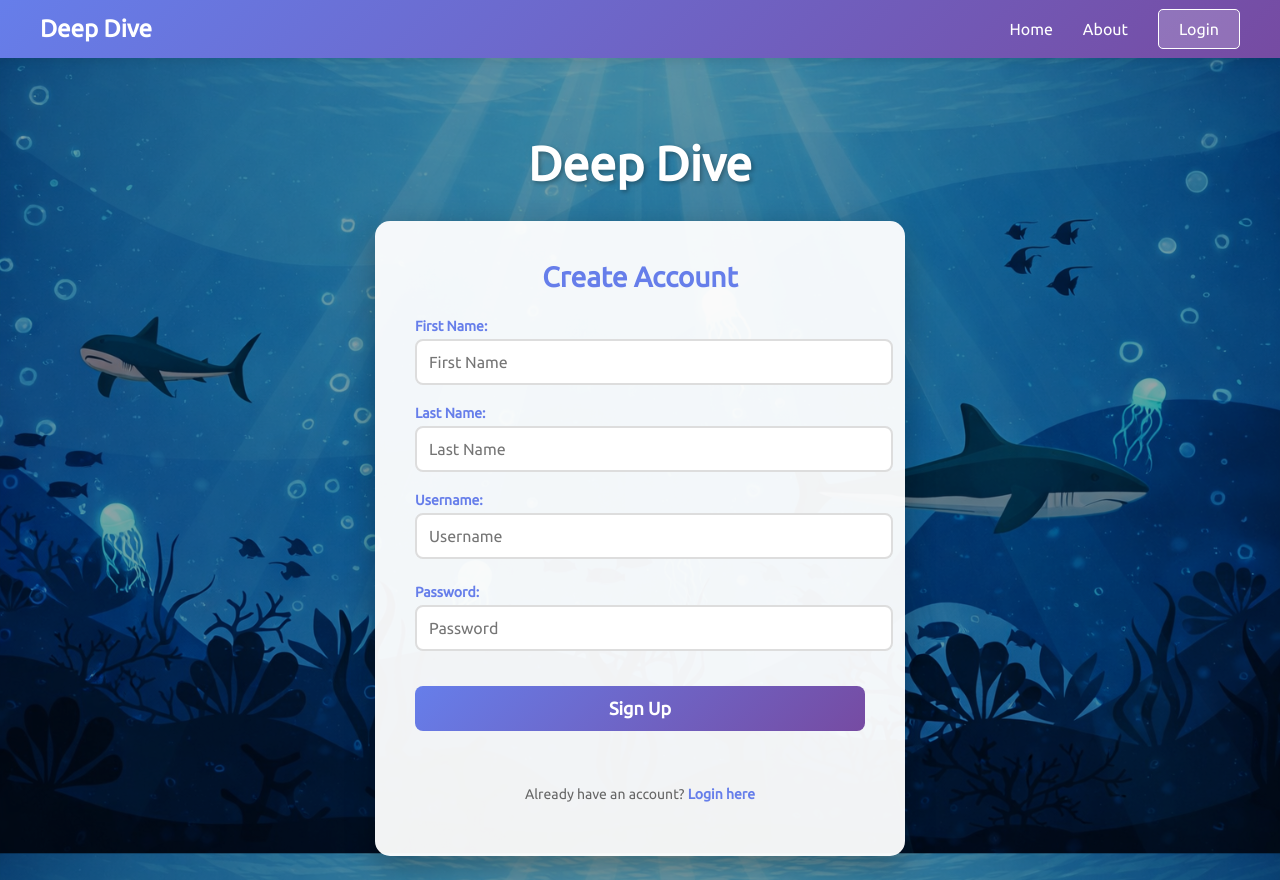
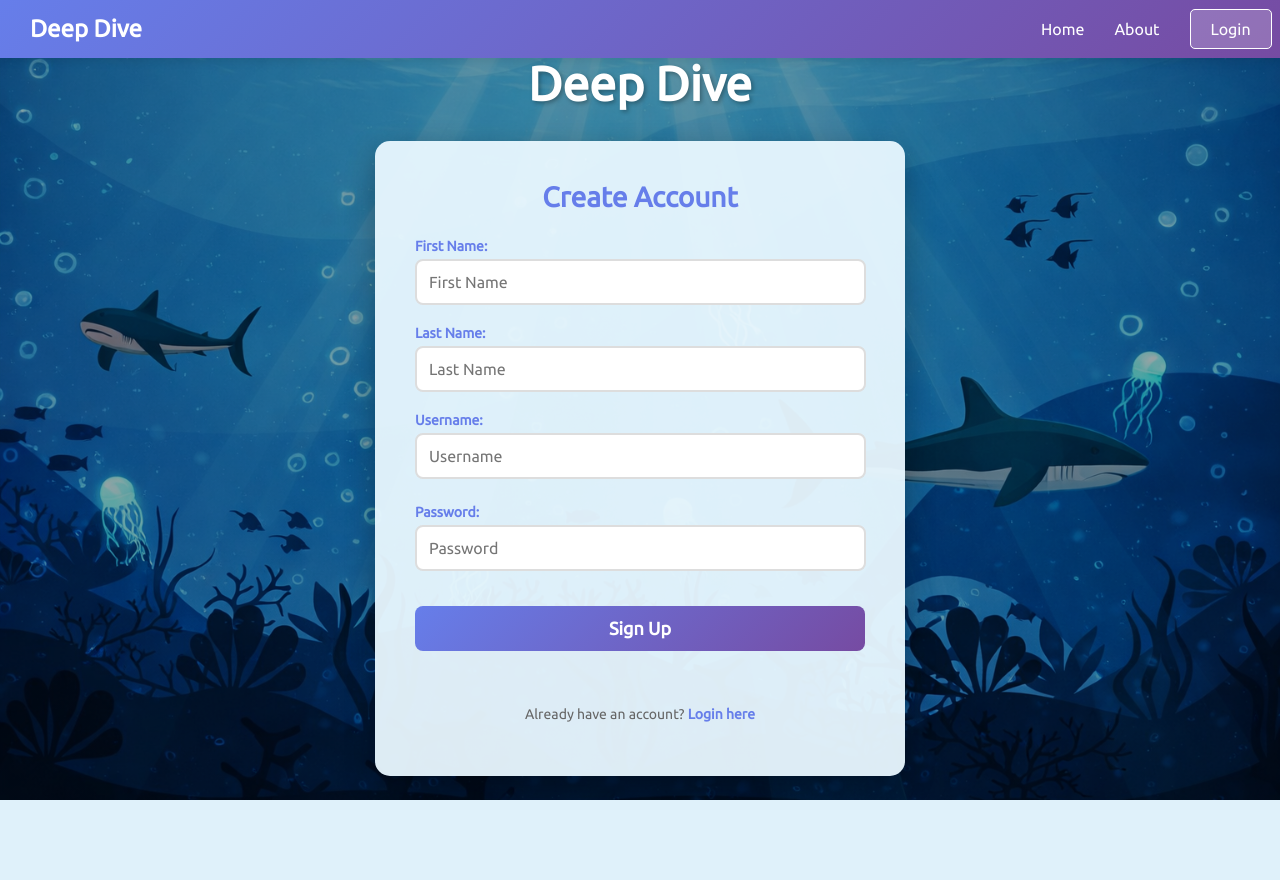
Before and after one commit to AlyssaDambeck/Small-Project, a PHP site: page /signup.html in a window 1280 px wide. After the commit the page ends 800 px from the top, so only its background shows below. Run offline with PHP 8.4, Linux system fonts and the light colour scheme.

Commit message:
Update styles.css
updated color and nav bar for bigger screens

```diff
--- a/Small Project/css/styles.css
+++ b/Small Project/css/styles.css
@@ -32,8 +32,6 @@ body#signup-page {
     align-items: center;
     justify-content: center;
 
-    /* space for fixed nav bar */
-    padding-top: 80px;
 }
 
 
@@ -58,15 +56,12 @@ body#signup-page {
 
 /* Nav inner wrapper for alignment + max width */
 .nav-container {
-    max-width: 1200px;
-    margin: 0 auto;
-
     display: flex;
     justify-content: space-between;
     align-items: center;
 
-    padding: 0 20px;
-    width: 100%;
+    padding: 0 30px;
+    width: 97%;
 }
 
 
@@ -96,7 +91,7 @@ body#signup-page {
     list-style: none;
 
     display: flex;
-    gap: 30px;
+    gap: 30px; /* spacing between home/about/login*/
 
     margin: 0;
     padding: 0;
@@ -176,7 +171,7 @@ body#signup-page {
     width: 450px;
     padding: 40px;
 
-    background-color: rgba(255, 255, 255, 0.95);
+    background-color: rgba(233, 248, 255, 0.95);
     border-radius: 15px;
 
     box-shadow: 0px 10px 30px rgba(0,0,0,0.3);
@@ -234,7 +229,7 @@ body#signup-page {
 
 /* Input fields */
 .input-group input {
-    width: 100%;
+    width: 94%;
     padding: 12px;
 
     border: 2px solid #ddd;
```
